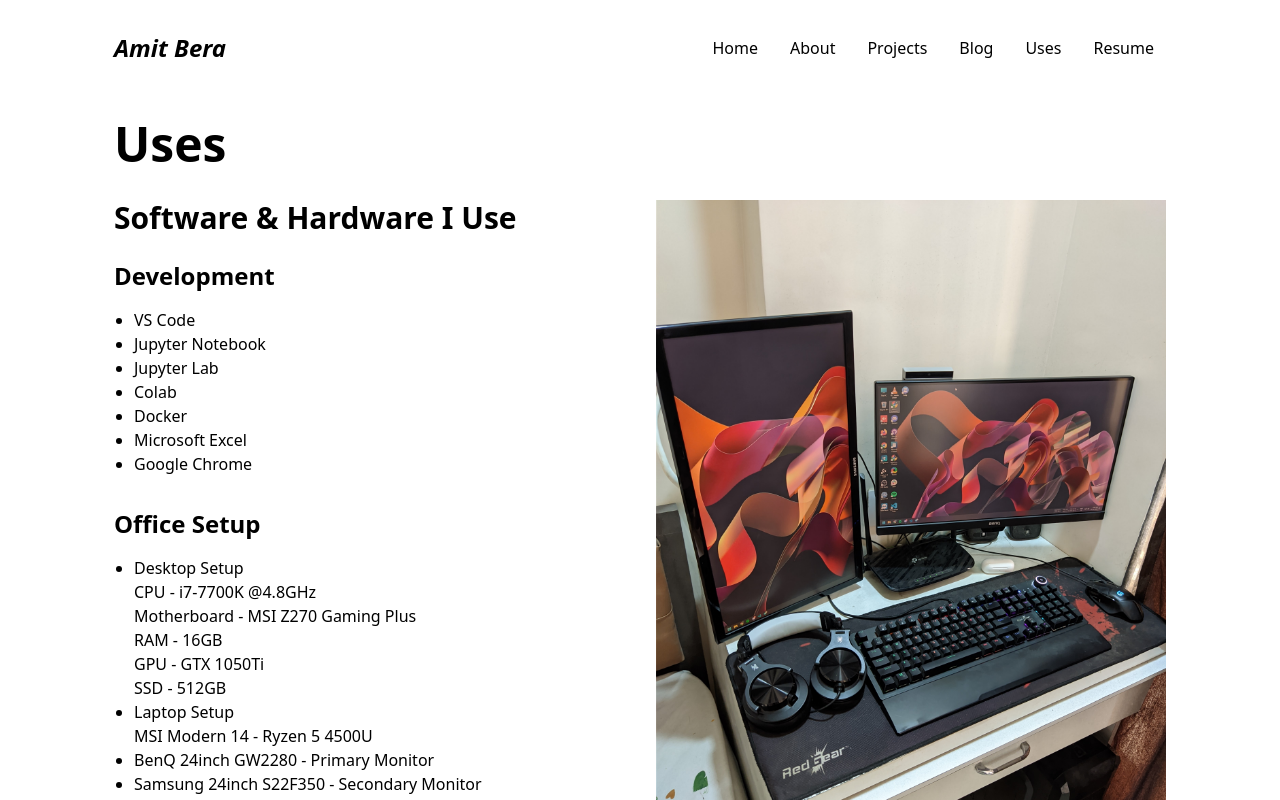
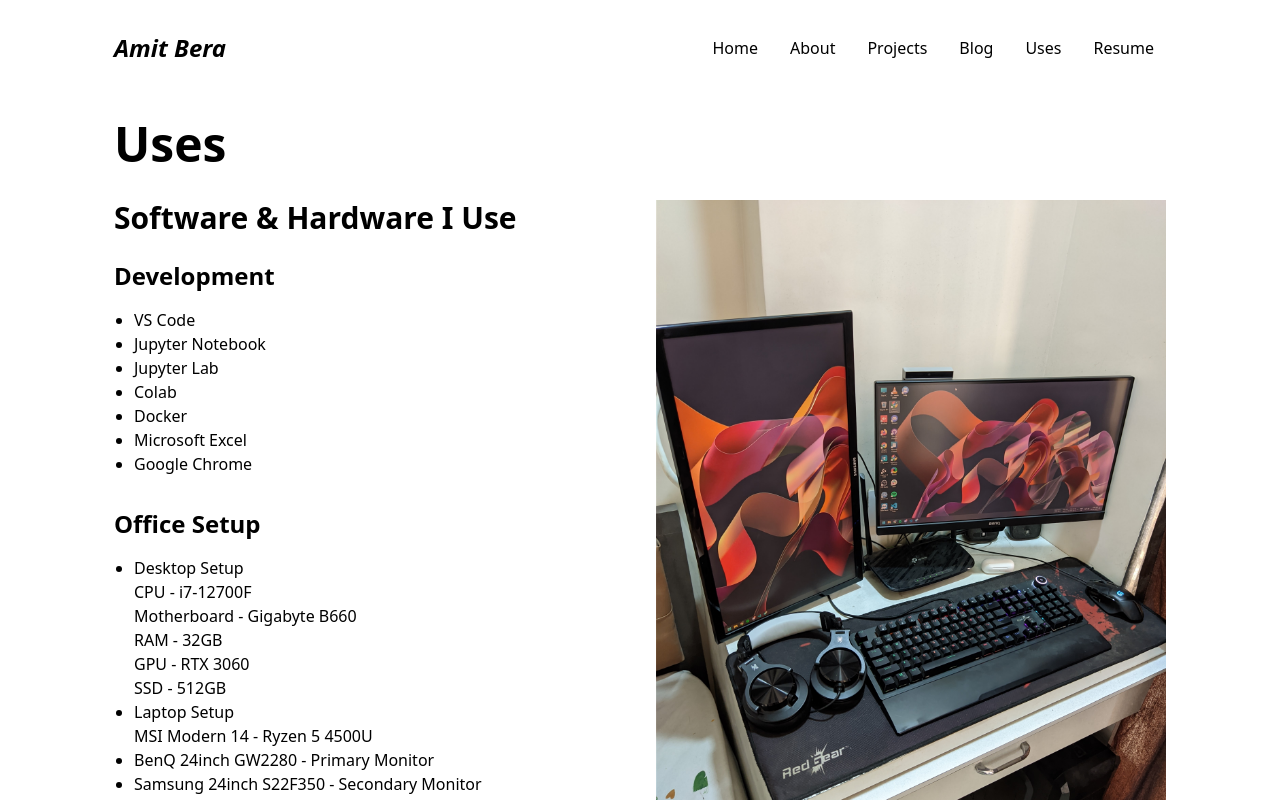
Before and after one commit to amitalokbera/portfolio, a Next.js app: page /uses in a window 1280 px wide. Shown: the top 800 px of the page. Built offline with nearby package versions, Linux system fonts and the light colour scheme.

Commit message:
spec change

```diff
--- a/pages/uses.js
+++ b/pages/uses.js
@@ -32,10 +32,10 @@ const Uses = () => {
                   <ul className="list-disc ml-5 mb-8">
                       <li>Desktop Setup</li>
                         <ul>
-                          <li>CPU - i7-7700K @4.8GHz</li>
-                          <li>Motherboard - MSI Z270 Gaming Plus</li>
-                          <li>RAM - 16GB</li>
-                          <li>GPU - GTX 1050Ti</li>
+                          <li>CPU - i7-12700F</li>
+                          <li>Motherboard - Gigabyte B660</li>
+                          <li>RAM - 32GB</li>
+                          <li>GPU - RTX 3060</li>
                           <li>SSD - 512GB</li>
                         </ul>
                       <li>Laptop Setup</li>
```
